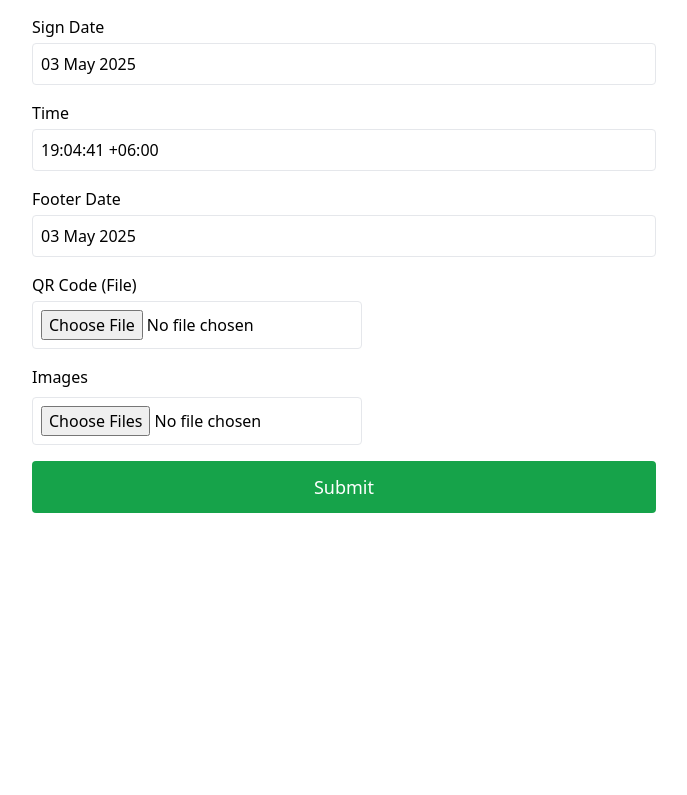
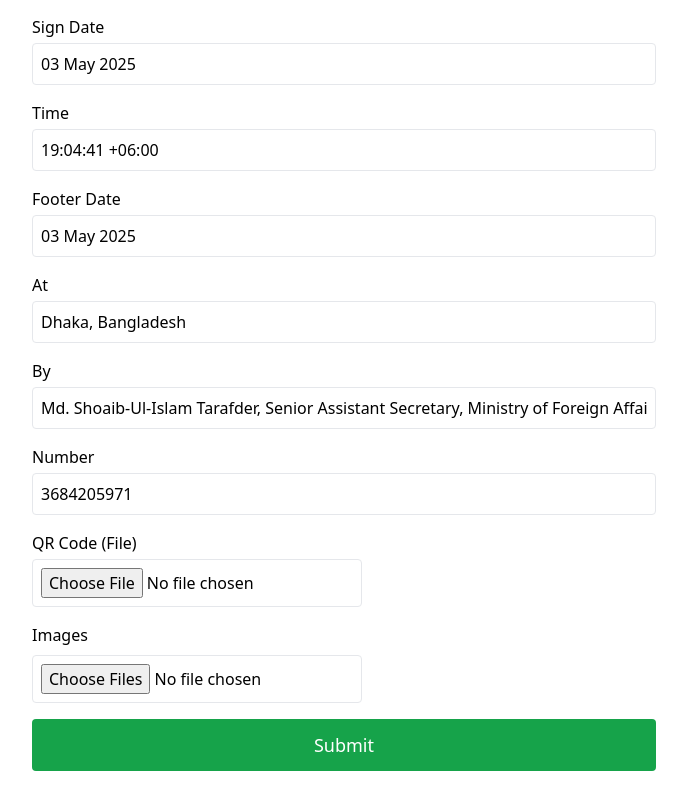
Before and after one commit to Randomtanvir/apostille_gov, a Next.js app: page /dashboard/add in a window 1280 px wide. Shown: the part 634-1429 px from the top of the page, without its empty margins (296-983 px from the left). Before the commit the page ends 1171 px from the top, so only its background shows below. Built offline with nearby package versions, Linux system fonts and the light colour scheme.

Commit message:
Complete Test left

```diff
--- a/app/api/application/[id]/route.js
+++ b/app/api/application/[id]/route.js
@@ -122,6 +122,9 @@ export async function PATCH(request, { params }) {
         signDate: body.get("signDate") || existingApplication.signDate,
         time: body.get("time") || existingApplication.time,
         footerDate: body.get("footerDate") || existingApplication.footerDate,
+        at: body.get("at") || existingApplication.at,
+        by: body.get("by") || existingApplication.by,
+        number: body.get("number") || existingApplication.number,
         QRcode: QRcodeUrl,
         image: imageArray,
       };
--- a/app/api/application/route.js
+++ b/app/api/application/route.js
@@ -37,6 +37,9 @@ export async function POST(request) {
       signDate: body.get("signDate") || "",
       time: body.get("time") || "",
       footerDate: body.get("footerDate") || "",
+      at: body.get("at") || "",
+      by: body.get("by") || "",
+      number: body.get("number") || "",
       QRcode: QRcodeUrl, // if no QR uploaded, remains empty string
       image: imageArray, // if no images, empty array
     };
--- a/app/application-details/[seriel]/_components/Apostillel.jsx
+++ b/app/application-details/[seriel]/_components/Apostillel.jsx
@@ -71,29 +71,28 @@ const Apostillel = ({ application }) => {
                 <span className="font-sans font-bold">5.</span>
                 <span className="ml-1">at </span>
                 <span className="font-bold ml-1 underline text-black">
-                  Dhaka, Bangladesh
+                  {application?.at}
                 </span>
               </li>
               <li>
                 <span className="font-sans font-bold">6.</span>
                 <span className="ml-1">the </span>
                 <span className="font-bold ml-1 underline text-black">
-                  04-May-2025
+                  {application?.date}
                 </span>
               </li>
               <li>
                 <span className="font-sans font-bold">7.</span>
                 <span className="ml-1">by </span>
                 <span className="font-bold ml-1 underline text-black">
-                  Md. Shoaib-Ul-Islam Tarafder, Senior Assistant Secretary,
-                  Ministry of Foreign Affairs
+                  {application?.by}
                 </span>
               </li>
               <li>
                 <span className="font-sans font-bold mb-5">8.</span>
                 <span className="ml-1">No </span>
                 <span className="font-bold ml-1 font-sans text-black">
-                  3684205971
+                  {application?.number}
                 </span>
               </li>
               <li className="font-bold">
--- a/app/dashboard/_components/ApplicationForm.jsx
+++ b/app/dashboard/_components/ApplicationForm.jsx
@@ -19,6 +19,9 @@ export default function ApplicationForm({
       signDate: "03 May 2025",
       time: "19:04:41 +06:00",
       footerDate: "03 May 2025",
+      at: "Dhaka, Bangladesh",
+      by: "Md. Shoaib-Ul-Islam Tarafder, Senior Assistant Secretary, Ministry of Foreign Affairs",
+      number: "3684205971",
       QRcode: null,
       images: [],
     },
@@ -38,6 +41,9 @@ export default function ApplicationForm({
         signDate: application.signDate || "",
         time: application.time || "",
         footerDate: application.footerDate || "",
+        at: application.at || "",
+        by: application.by || "",
+        number: application.number || "",
         QRcode: null,
         images: [],
       });
@@ -53,6 +59,9 @@ export default function ApplicationForm({
     { name: "signDate", label: "Sign Date" },
     { name: "time", label: "Time" },
     { name: "footerDate", label: "Footer Date" },
+    { name: "at", label: "At" },
+    { name: "by", label: "By" },
+    { name: "number", label: "Number" },
   ];
 
   const onSubmit = async (data) => {
--- a/model/data.model.js
+++ b/model/data.model.js
@@ -12,6 +12,9 @@ const ApplicationSchema = new Schema(
     QRcode: { type: String },
     time: { type: String },
     footerDate: { type: String },
+    at: { type: String },
+    by: { type: String },
+    number: { type: String },
     status: { type: Boolean, default: false }, // true for approved, false for pending
   },
   {
```
